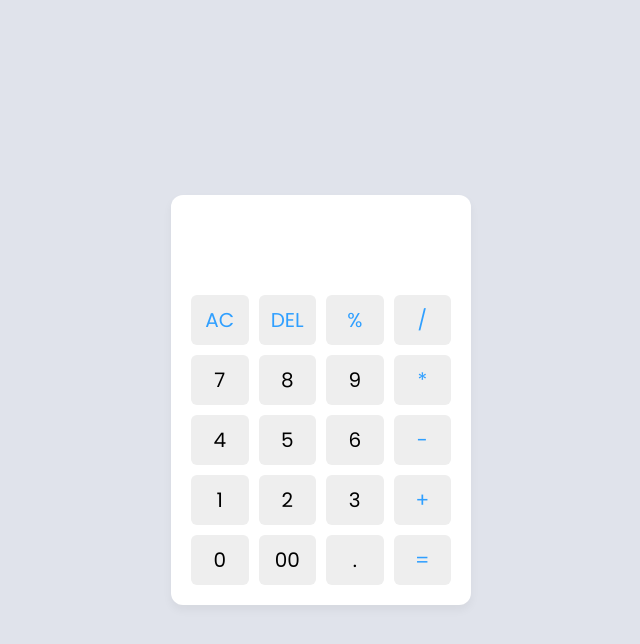
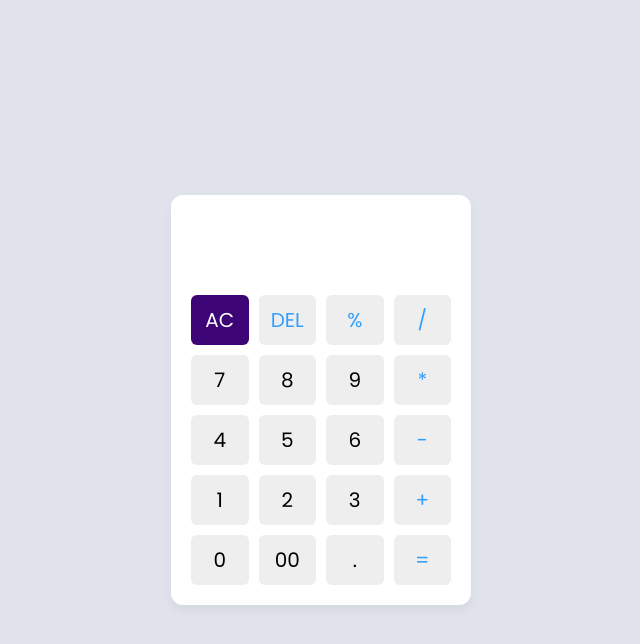
Before and after one commit to younuskhan1/calculator, a plain HTML site: page index.html in a window 1280 px wide. In both pictures the pointer is over the button "AC". Shown: the whole page, without its empty margins (319-959 px from the left). Drawn offline with Linux system fonts and the light colour scheme.

Commit message:
button hover is added

```diff
--- a/style.css
+++ b/style.css
@@ -41,6 +41,11 @@ body {
     pointer-events: none;
 }
 
+.buttons button:hover {
+    background-color: hsl(270, 93%, 24%);
+    color: white;
+}
+
 .buttons button {
     padding: 10px;
     border-radius: 6px;
```
